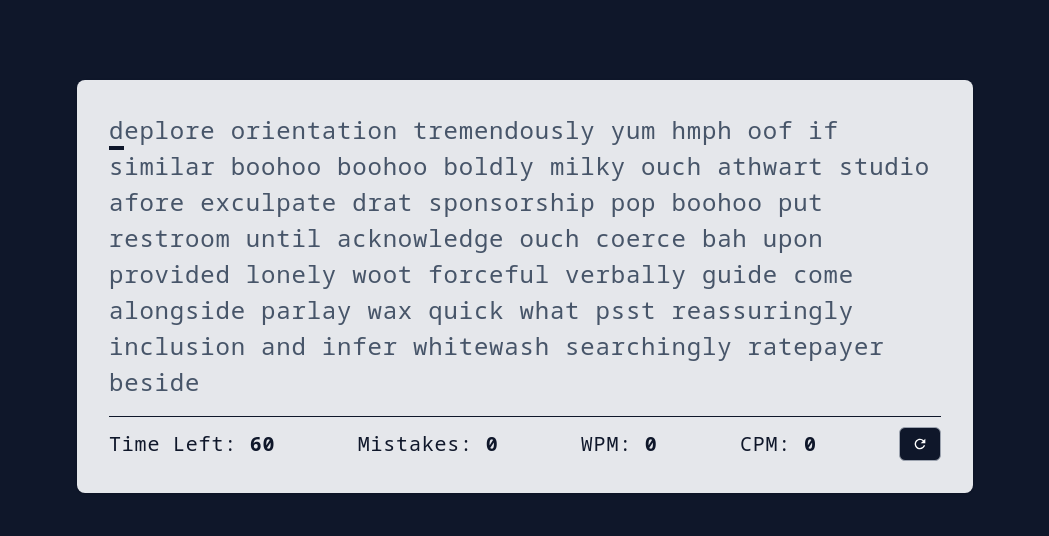
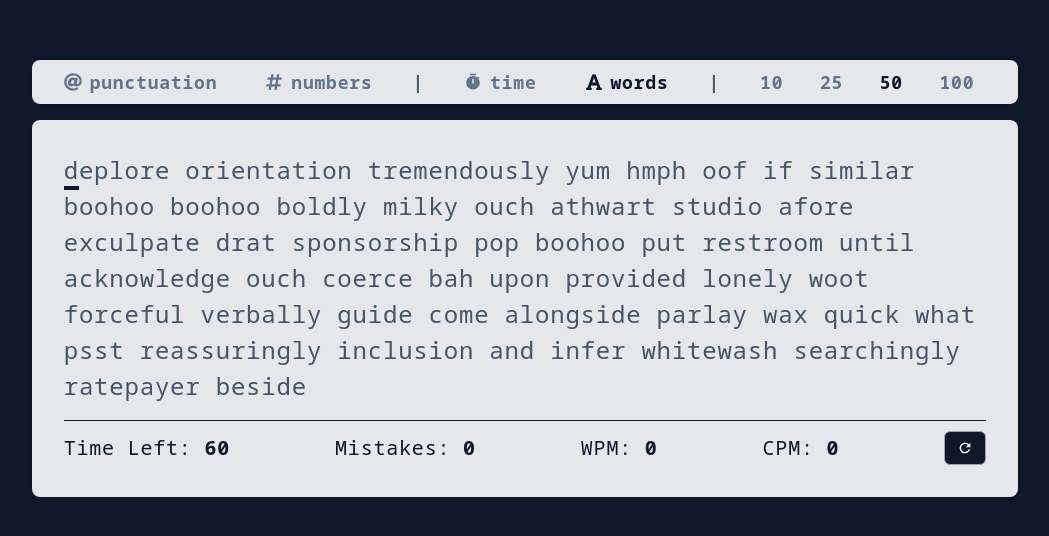
Before and after one commit to ihssmaheel-dev/type-type-go, a React (Vite) app: page / in a window 1280 px wide. Shown: the part 114-650 px from the top of the page, without its empty margins (115-1164 px from the left). Built offline with nearby package versions, Linux system fonts and the light colour scheme.

Commit message:
Feat: Render the TypingModeSelector component in the TypingTest

```diff
--- a/src/components/TypingTest.tsx
+++ b/src/components/TypingTest.tsx
@@ -4,14 +4,17 @@ import UserInput from './UserInput';
 import Stats from './Stats';
 import { calculateCPM, calculateWPM } from '../Utils/helper';
 import { faker } from '@faker-js/faker';
+import TypingModeSelector from './TypingModeSelector';
 
 const generateRandomParagraph = (count: number) => {
 	return faker.word.words(count).toLowerCase();
 }
 
 type CorrectWrongType = "correct" | "wrong" | "";
+type ModeType = "words" | "time";
 
 const TypingTest = () => {
+	const [mode, setMode] = useState<ModeType>("words");
 	const [maxWords, setMaxWords] = useState(50);
 	const [paragraph, setParagraph] = useState(generateRandomParagraph(maxWords));
 	const [maxTime, setMaxTime] = useState(60);
@@ -111,9 +114,26 @@ const TypingTest = () => {
 		inputRef.current?.focus();
 	}
 
+	const handleTimeChange = (time: number) => {
+		setMaxTime(time);
+		setTimeLeft(time);
+		reset();
+	}
+
+	const handleWordChange = (words: number) => {
+		setMaxWords(words);
+		reset();
+	}
+
+	const handleModeChange = (mode: ModeType) => {
+		setMode(mode);
+		reset();
+	}
+
 	return (
-		<div className='min-h-screen bg-slate-900 grid place-items-center font-noto-sans-mono tracking-wider px-12' onClick={handleFocus}>
-			<div className={`max-w-4xl m-4 p-8 rounded-lg bg-gray-200 shadow`}>
+		<div className='min-h-screen bg-slate-900 flex flex-col items-center justify-center font-noto-sans-mono tracking-wider px-12' onClick={handleFocus}>
+			<TypingModeSelector mode={mode} maxWords={maxWords} maxTime={maxTime} onChangeTime={handleTimeChange} onChangeWords={handleWordChange} onModeChange={handleModeChange}/>
+			<div className={`w-10/12 m-4 p-8 rounded-lg bg-gray-200 shadow`}>
 					<UserInput
 						inputRef={inputRef}
 						handleKeyDown={handleKeyDown}
```
